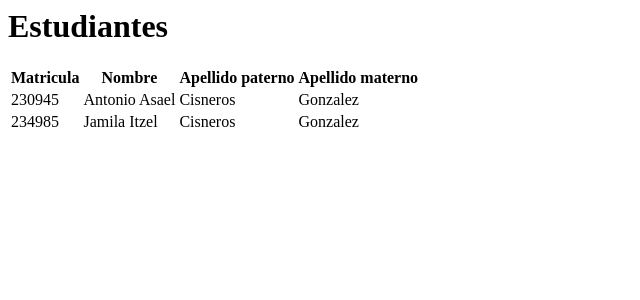
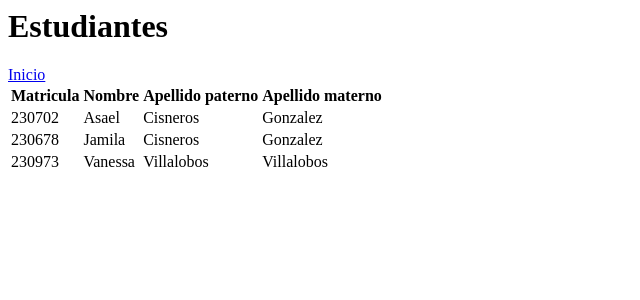
Before and after one commit to AsaelCG/mi-primer-repositorio, a Flask app: page /estudiantes in a window 1280 px wide. Shown: the top 300 px of the page, without its empty margins (0-640 px from the left). Run offline with Flask 3, Linux system fonts and the light colour scheme.

Commit message:
actualización rápida del template estudiantes y app,py

```diff
--- a/app.py
+++ b/app.py
@@ -8,7 +8,12 @@ def index():
 
 @app.route ("/estudiantes")
 def estudiantes():
-    return render_template('estudiantes.html')
+    data = [
+        {"matricula" : "230702", "nombre": "Asael", "apellido_paterno": "Cisneros", "apellido_materno" : "Gonzalez"},
+        {"matricula" : "230678", "nombre": "Jamila", "apellido_paterno": "Cisneros", "apellido_materno" : "Gonzalez"},
+        {"matricula" : "230973", "nombre": "Vanessa", "apellido_paterno": "Villalobos", "apellido_materno" : "Villalobos"}
+    ]
+    return render_template('estudiantes.html', data=data)
 
 if __name__ == '__main__':
     app.run(host='0.0.0.0', port=8888)
--- a/templates/estudiantes.html
+++ b/templates/estudiantes.html
@@ -1,4 +1,5 @@
 <h1>Estudiantes</h1>
+<a href="/">Inicio</a>
 <table>
     <thead>
         <tr>
@@ -9,17 +10,14 @@
         </tr>
     </thead>
     <tbody>
-        <tr>
-            <td>230945</td>
-            <td>Antonio Asael</td>
-            <td>Cisneros</td>
-            <td>Gonzalez</td>
-        </tr>
-        <tr>
-            <td>234985</td>
-            <td>Jamila Itzel</td>
-            <td>Cisneros</td>
-            <td>Gonzalez</td>
-        </tr>
+       {% for estudiante in data %}
+       <tr>
+        <td>{{estudiante["matricula"]}}</td>
+        <td>{{estudiante["nombre"]}}</td>
+        <td>{{estudiante["apellido_paterno"]}}</td>
+        <td>{{estudiante["apellido_materno"]}}</td>
+       </tr>
+
+       {% endfor %}
     </tbody>
 </table>
```
